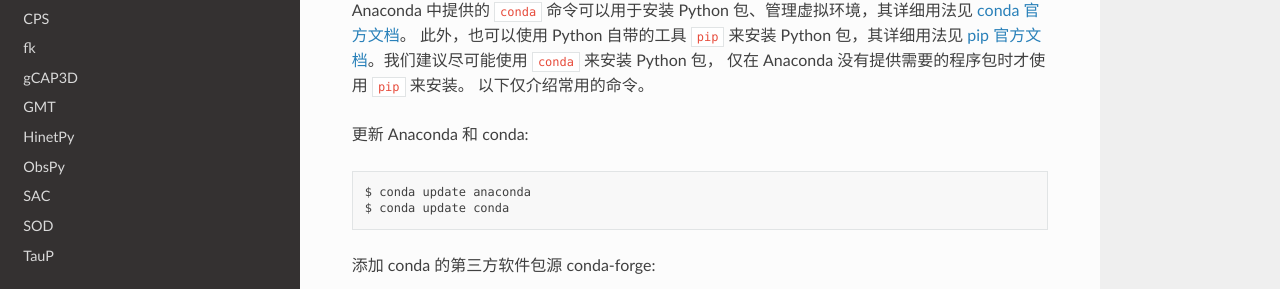
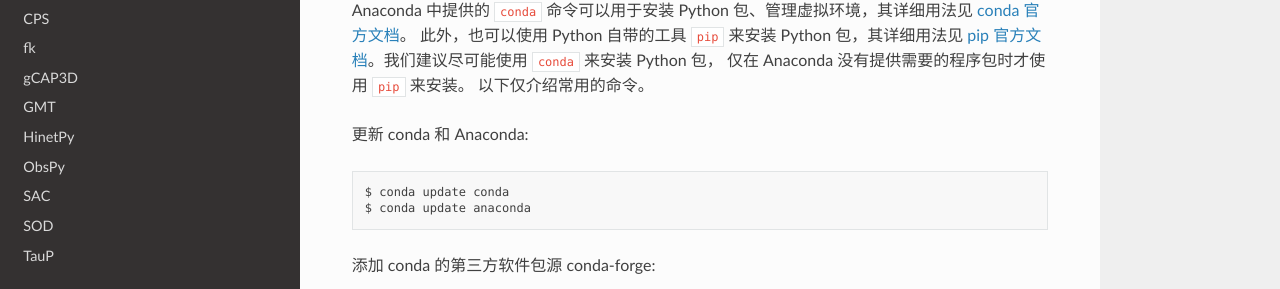
Before and after one commit to seismo-learn/software, a Sphinx documentation site: the page built from source/anaconda/index.rst, in a window 1280 px wide and 900 px high, scrolled down 1343 px. Shown: the part 133-422 px from the top of the window. Built offline with Sphinx 7.4.7 and the Read the Docs theme 2.0.0, drawn with Linux system fonts in a browser that asks for light colours.

```diff
--- a/source/anaconda/index.rst
+++ b/source/anaconda/index.rst
@@ -62,10 +62,10 @@ Anaconda 中提供的 ``conda`` 命令可以用于安装 Python 包、管理虚
 仅在 Anaconda 没有提供需要的程序包时才使用 ``pip`` 来安装。
 以下仅介绍常用的命令。
 
-更新 Anaconda 和 conda::
+更新 conda 和 Anaconda::
 
+   $ conda update conda
    $ conda update anaconda
-   $ conda update conda
 
 添加 conda 的第三方软件包源 conda-forge::
 
```
